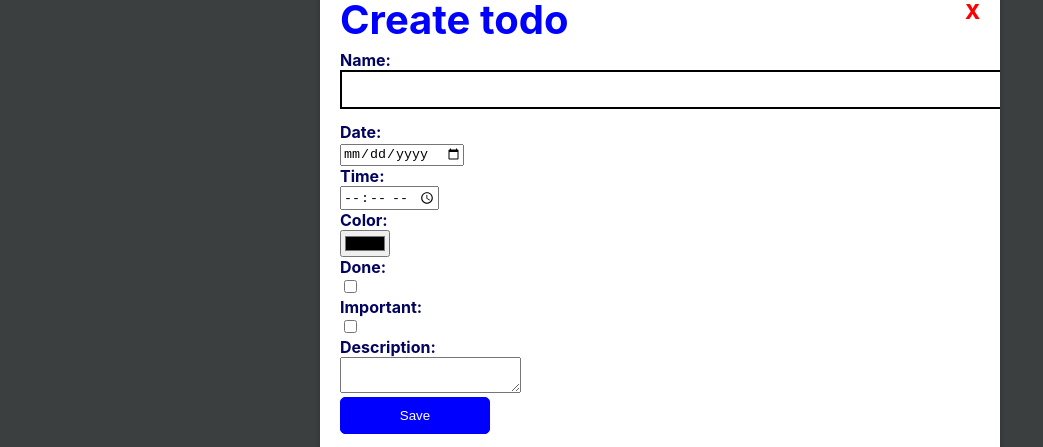
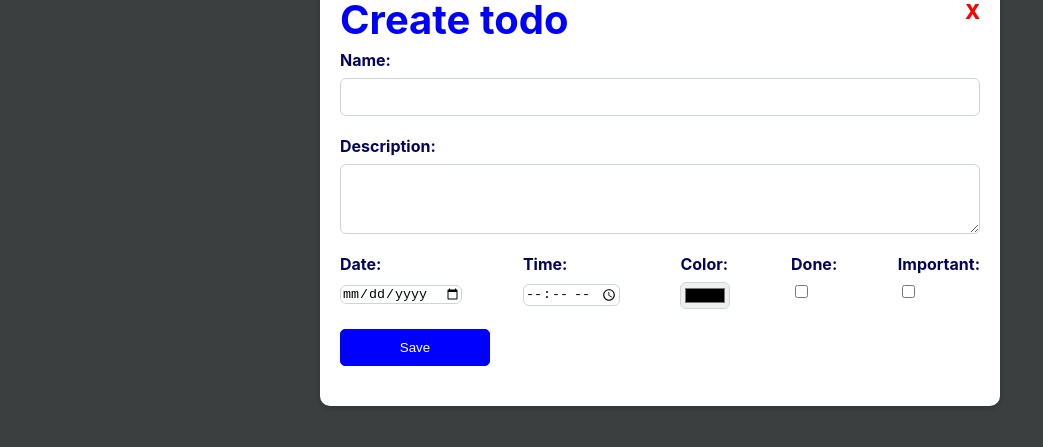
Before and after one commit to trick16/tasks, a React (Create React App) app: page / in a window 1280 px wide. Both pictures are taken after a click on the button "Create". Shown: the part 140-587 px from the top of the page, without its empty margins (0-1043 px from the left). Built offline with nearby package versions, Linux system fonts and the light colour scheme; no server answers.

Commit message:
improving create

```diff
--- a/src/components/CreateTodo/index.js
+++ b/src/components/CreateTodo/index.js
@@ -2,6 +2,7 @@ import { useDispatch } from "react-redux";
 import Button from "../UI/Button";
 import Input from "../UI/Input";
 import Title from "../UI/Title";
+import style from "./style.module.css";
 import { createTodoItem } from "../../store/actions/todo";
 import Textarea from "../UI/Textarea";
 import { useState } from "react";
@@ -68,6 +69,13 @@ const CreateTodo = (props) => {
         labelFor="name"
         onChange={nameChangeHandler}
       />
+      <Textarea
+        value={description}
+        label="Description:"
+        labelFor="description"
+        onChange={descriptionChangeHandler}
+      ></Textarea>
+      <div className={style.container}>
         <Input
           type="date"
           value={date}
@@ -103,12 +111,7 @@ const CreateTodo = (props) => {
           labelFor="important"
           onChange={isImportantChangeHandler}
         />
-      <Textarea
-        value={description}
-        label="Description:"
-        labelFor="description"
-        onChange={descriptionChangeHandler}
-      ></Textarea>
+      </div>
       <Button onClick={createItemHandler}>Save</Button>
     </>
   );
--- a/src/components/CreateTodo/style.module.css
+++ b/src/components/CreateTodo/style.module.css
@@ -0,0 +1,4 @@
+.container {
+  display: flex;
+  justify-content: space-between;
+}
--- a/src/components/UI/Input/style.module.css
+++ b/src/components/UI/Input/style.module.css
@@ -1,14 +1,35 @@
+input {
+  box-sizing: border-box;
+  margin-bottom: 20px;
+
+  background-clip: padding-box;
+  border: 1px solid #ced4da;
+  border-radius: 0.375rem;
+  transition: border-color 0.15s ease-in-out, box-shadow 0.15s ease-in-out;
+}
+
 input[type="text"],
 input[type="email"] {
-  border: 2px solid #000;
-  margin: 0 0 1em 0;
-  padding: 10px;
+  padding: 0.375rem 0.75rem;
+  display: block;
   width: 100%;
+  font-size: 1rem;
+  font-weight: 400;
+  line-height: 1.5;
+  color: #212529;
+}
+input:focus {
+  color: #212529;
+  background-color: #fff;
+  border-color: #86b7fe;
+  outline: 0;
+  box-shadow: 0 0 0 0.25rem rgb(13 110 253 / 25%);
 }
 label {
   display: block;
   font-weight: bold;
   color: #03045e;
+  margin-bottom: 0.5rem;
 }
 
 input[type="submit"] {
--- a/src/components/UI/Textarea/index.js
+++ b/src/components/UI/Textarea/index.js
@@ -1,3 +1,5 @@
+import styles from "./style.module.css";
+
 const Textarea = (props) => {
   return (
     <div>
--- a/src/components/UI/Textarea/style.module.css
+++ b/src/components/UI/Textarea/style.module.css
@@ -1,4 +1,31 @@
 textarea {
+  display: block;
   width: 100%;
+  font-size: 1rem;
+  font-weight: 400;
+  line-height: 1.5;
+  color: #212529;
   height: 70px;
+  box-sizing: border-box;
+  padding: 0.375rem 0.75rem;
+  background-clip: padding-box;
+  border: 1px solid #ced4da;
+  border-radius: 0.375rem;
+  margin-bottom: 20px;
+  transition: border-color 0.15s ease-in-out, box-shadow 0.15s ease-in-out;
 }
+
+textarea:focus {
+  color: #212529;
+  background-color: #fff;
+  border-color: #86b7fe;
+  outline: 0;
+  box-shadow: 0 0 0 0.25rem rgb(13 110 253 / 25%);
+}
+
+label {
+  display: block;
+  font-weight: bold;
+  color: #03045e;
+  margin-bottom: 0.5rem;
+}
```
Lines whose indentation alone changed are shown as unchanged.
